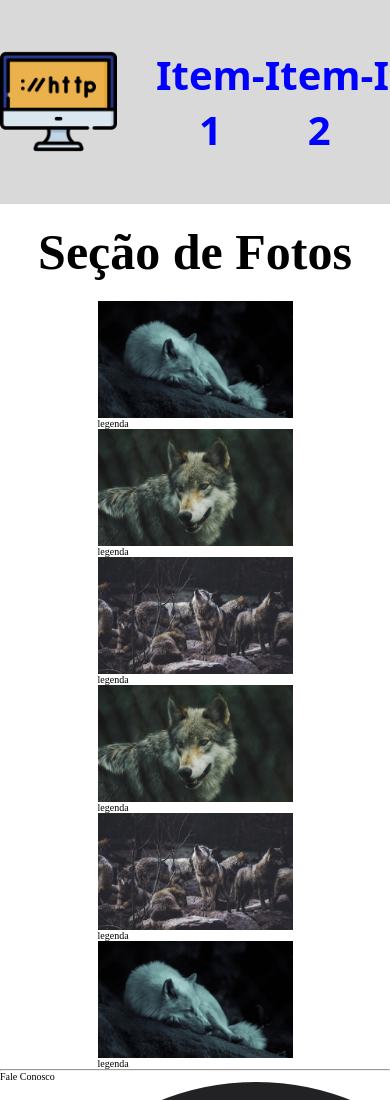
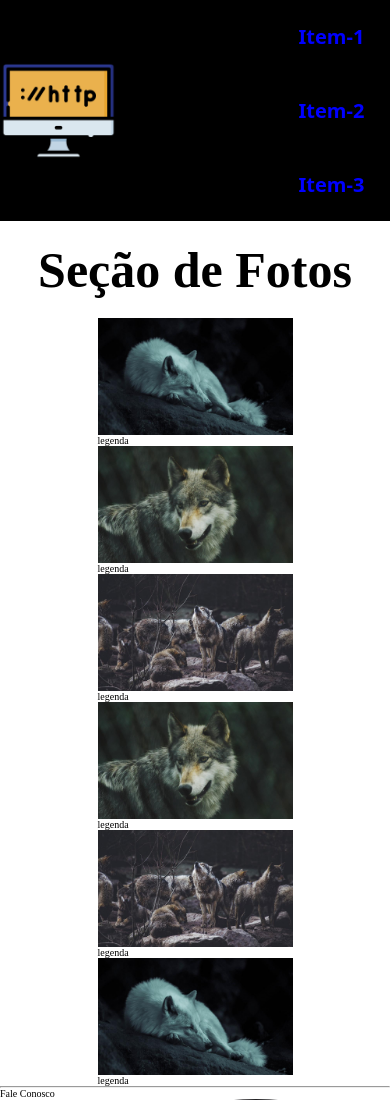
Before and after one commit to 1TDSPM-23/rm99892, a plain HTML site: page index.html in a window 390 px wide. Shown: the top 1100 px of the page. Drawn offline with Linux system fonts and the light colour scheme.

Commit message:
Exemplo inicial de breakpoint com @media-queries.

```diff
--- a/CSS/cabecalho.css
+++ b/CSS/cabecalho.css
@@ -3,7 +3,7 @@
     justify-content: space-between;
     flex-wrap: wrap;
     align-items: center;
-    background-color: #d9d9d9;
+    background-color: #000000;
 }
 
 .cabecalho img{
@@ -17,6 +17,7 @@
     justify-content: space-around;
     width: 60%;
     height: 100%;
+    flex-wrap: wrap;
 }
 
 .cabecalho a{
--- /dev/null
+++ b/CSS/estilo-627x.css
@@ -0,0 +1,10 @@
+/* BREAKPOINT 1 = (width=627px) */
+@media (max-width:627px){
+    .cabecalho nav {
+        width: 30%;
+    }
+
+        .cabecalho a {
+            font-size: 2em;
+        }
+}
--- a/CSS/estilo.css
+++ b/CSS/estilo.css
@@ -1,6 +1,7 @@
 /* ================================= */
 @import url("./cabecalho.css");
 @import url("./conteudo.css");
+@import url("./estilo-627x.css");
 /* ================================= */
 *{
     margin: 0;
```
